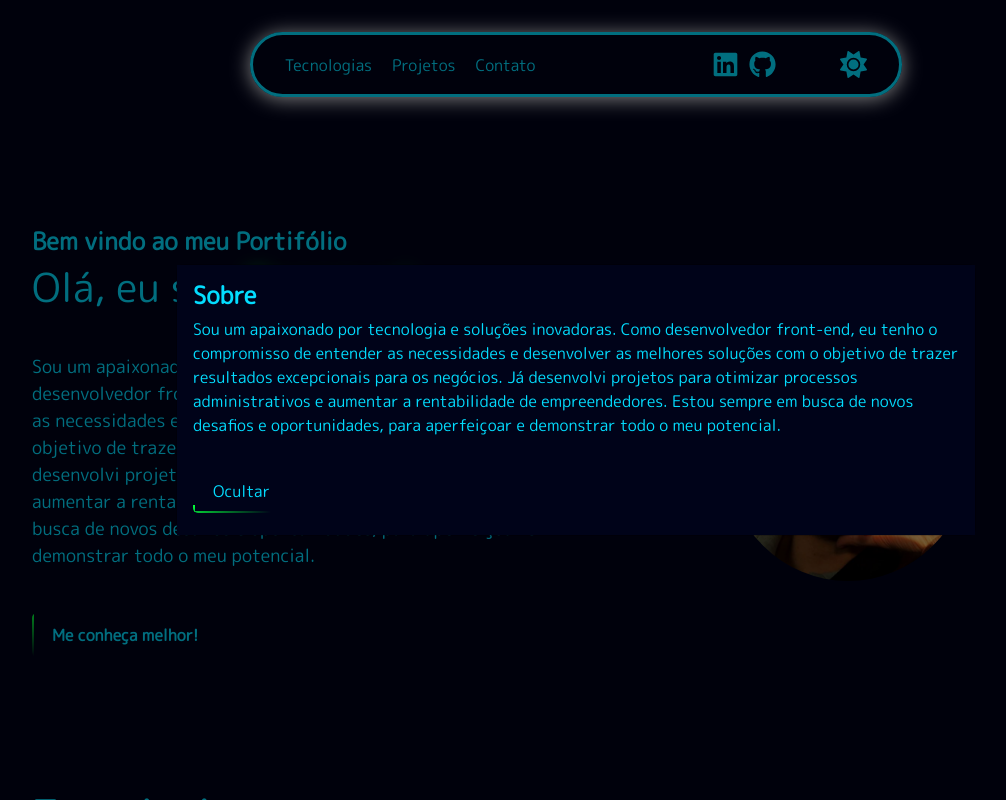
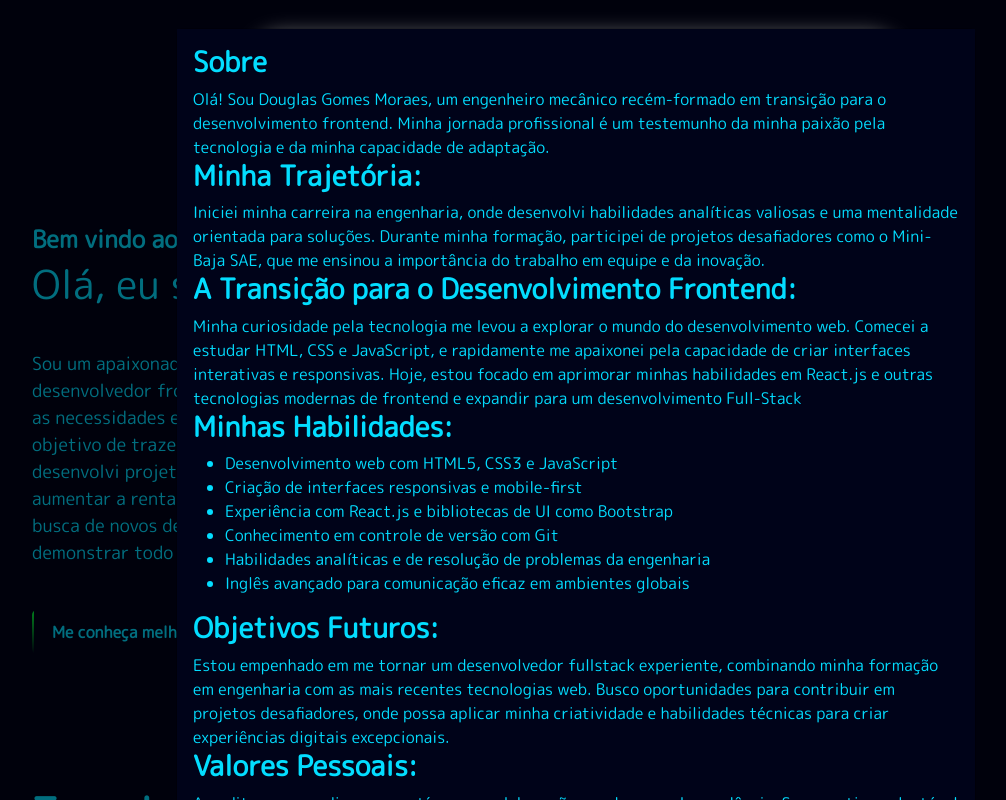
Before and after one commit to Douglas4242/portifolio, a React (Vite) app: page / in a window 1280 px wide. Both pictures are taken after a click on the link "Me conheça melhor!". Shown: the top 800 px of the page, without its empty margins (64-1070 px from the left). Built offline with nearby package versions, Linux system fonts and the light colour scheme.

Commit message:
curriculo update

```diff
--- a/src/assets/components/Footer/Footer.jsx
+++ b/src/assets/components/Footer/Footer.jsx
@@ -21,7 +21,7 @@ const Footer = () => {
                     <li><FaEnvelope size={size} /> douglasgm89@live.com</li>
                     <div className="pd__footer-left_icons">
                         <li><a href='https://contate.me/douglasmoraes' target="_blank"><FaWhatsapp size={size + 5} /></a></li>
-                        <li><a href='https://www.linkedin.com/in/douglas-moraes-a4190418a/' target="_blank"><FaLinkedinIn size={size + 5} /></a></li>
+                        <li><a href='https://www.linkedin.com/in/douglas-moraes4242' target="_blank"><FaLinkedinIn size={size + 5} /></a></li>
                         <li><a href='https://github.com/Douglas4242' target="_blank"><FaGithub size={size + 5} /></a></li>
                     </div>
                 </ul>
--- a/src/assets/components/intro/Introduction.jsx
+++ b/src/assets/components/intro/Introduction.jsx
@@ -18,10 +18,29 @@ const InfoModal = ({ show, onHide }) => {
             aria-labelledby="contained-modal-title-vcenter"
             centered>
             <Modal.Body className={` ${lightTheme ? 'theme__light' : 'theme__dark'}`}>
-                <h4><strong> Sobre </strong></h4>
+                <h3><strong> Sobre </strong></h3>
                 <p>
-                    Sou um apaixonado por tecnologia e soluções inovadoras. Como desenvolvedor front-end, eu tenho o compromisso de entender as necessidades e desenvolver as melhores soluções com o objetivo de trazer resultados excepcionais para os negócios. Já desenvolvi projetos para otimizar processos administrativos e aumentar a rentabilidade de empreendedores. Estou sempre em busca de novos desafios e oportunidades, para aperfeiçoar e demonstrar todo o meu potencial.
+                    Olá! Sou Douglas Gomes Moraes, um engenheiro mecânico recém-formado em transição para o desenvolvimento frontend. Minha jornada profissional é um testemunho da minha paixão pela tecnologia e da minha capacidade de adaptação.
                 </p>
+                <h3><strong>Minha Trajetória:</strong></h3>
+                <p>
+                    Iniciei minha carreira na engenharia, onde desenvolvi habilidades analíticas valiosas e uma mentalidade orientada para soluções. Durante minha formação, participei de projetos desafiadores como o Mini-Baja SAE, que me ensinou a importância do trabalho em equipe e da inovação.
+                </p>
+                <h3><strong>A Transição para o Desenvolvimento Frontend:</strong></h3>
+                <p>Minha curiosidade pela tecnologia me levou a explorar o mundo do desenvolvimento web. Comecei a estudar HTML, CSS e JavaScript, e rapidamente me apaixonei pela capacidade de criar interfaces interativas e responsivas. Hoje, estou focado em aprimorar minhas habilidades em React.js e outras tecnologias modernas de frontend e expandir para um desenvolvimento Full-Stack</p>
+                <h3><strong>Minhas Habilidades:</strong></h3>
+                <ul>
+                    <li>Desenvolvimento web com HTML5, CSS3 e JavaScript</li>
+                    <li>Criação de interfaces responsivas e mobile-first</li>
+                    <li>Experiência com React.js e bibliotecas de UI como Bootstrap</li>
+                    <li>Conhecimento em controle de versão com Git</li>
+                    <li>Habilidades analíticas e de resolução de problemas da engenharia</li>
+                    <li>Inglês avançado para comunicação eficaz em ambientes globais</li>
+                </ul>
+                <h3><strong>Objetivos Futuros:</strong></h3>
+                <p>Estou empenhado em me tornar um desenvolvedor fullstack experiente, combinando minha formação em engenharia com as mais recentes tecnologias web. Busco oportunidades para contribuir em projetos desafiadores, onde possa aplicar minha criatividade e habilidades técnicas para criar experiências digitais excepcionais.</p>
+                <h3><strong>Valores Pessoais:</strong></h3>
+                <p>Acredito na aprendizagem contínua, na colaboração e na busca pela excelência. Sou proativo, adaptável e sempre pronto para enfrentar novos desafios. Minha experiência em engenharia me ensinou a abordar problemas de forma sistemática, uma habilidade que aplico no desenvolvimento de software.</p>
                 <div className="modal-close">
                     <Btndefault click={onHide} text="Ocultar" />
                 </div>
--- a/src/assets/components/intro/introduction.css
+++ b/src/assets/components/intro/introduction.css
@@ -5,9 +5,11 @@
     flex: 1;
 }
 
-.pd__introduction h4 {
+
+.pd__introduction h3 {
     font-size: 24px;
     line-height: 32px;
+    margin-bottom: 0 !important;
 }
 
 .pd__introduction h1 {
--- a/src/assets/components/navbar/Navbar.jsx
+++ b/src/assets/components/navbar/Navbar.jsx
@@ -18,7 +18,7 @@ const Navbar = () => {
 
     const Icons = () => (
         <>
-            <a href='http://www.linkedin.com/in/douglas-moraes-a4190418a' target="_blank"><FaLinkedin size={27} /></a>
+            <a href='https://www.linkedin.com/in/douglas-moraes4242' target="_blank"><FaLinkedin size={27} /></a>
             <a href='https://github.com/Douglas4242' target="_blank"><FaGithub size={27} /></a>
 
         </>
```
Also changed, not shown: 1 other file (tests, documents, lock files or other folders).
